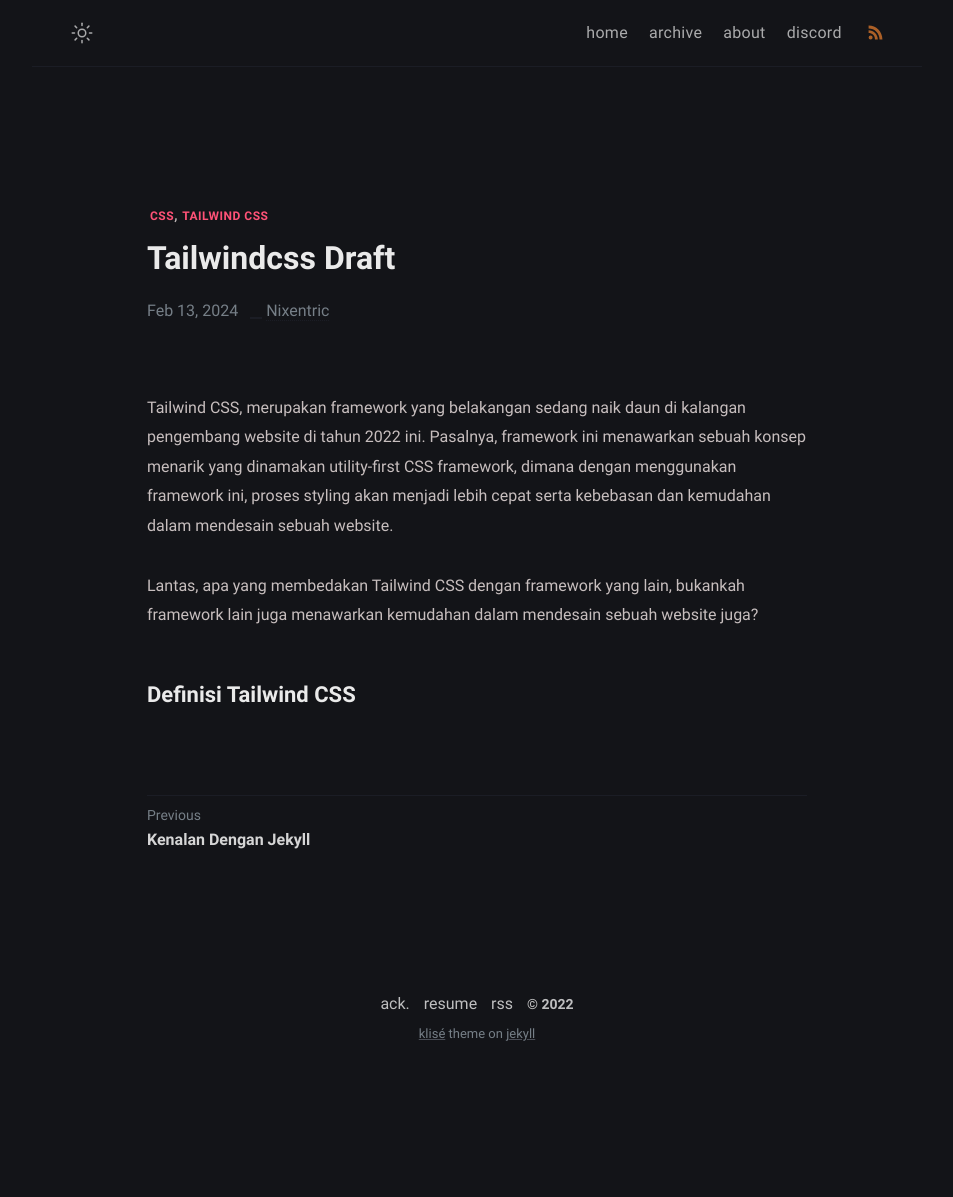
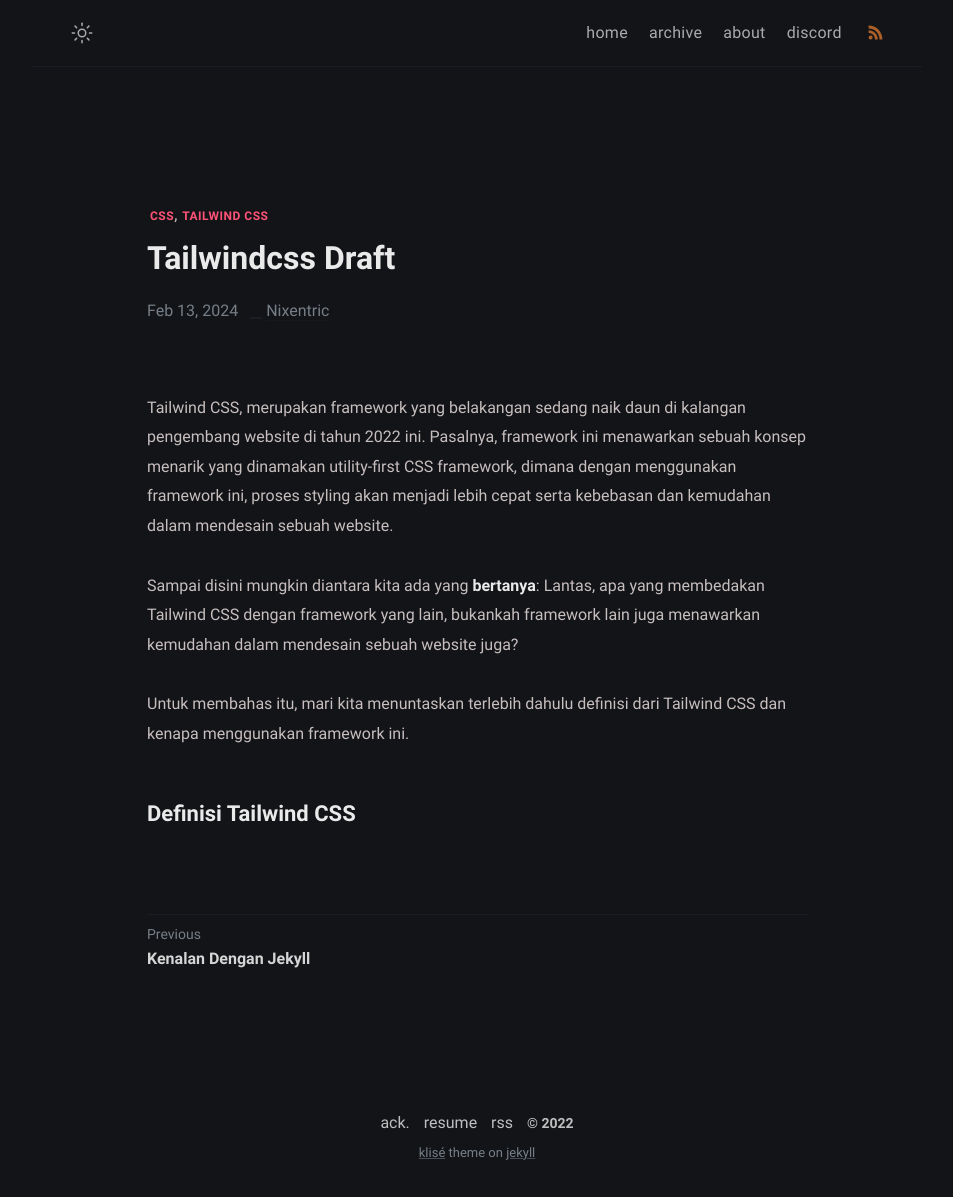
Before and after one commit to nixentric/nixentric.github.io, a Jekyll site: the page built from _posts/2022-02-15-tailwindcss-draft.md, in a window 1280 px wide. Shown: the whole page, without its empty margins (163-1116 px from the left). Built offline with Jekyll 4.4.1, drawn with Linux system fonts in a browser that asks for light colours; before the commit the page ends 1078 px from its top, so only the background shows below that.

Commit message:
Update 2022-02-15-tailwindcss-draft.md

```diff
--- a/_posts/2022-02-15-tailwindcss-draft.md
+++ b/_posts/2022-02-15-tailwindcss-draft.md
@@ -10,6 +10,8 @@ permalink: /:categories/:title
 ---
 Tailwind CSS, merupakan framework yang belakangan sedang naik daun di kalangan pengembang website di tahun 2022 ini. Pasalnya, framework ini menawarkan sebuah konsep menarik yang dinamakan utility-first CSS framework, dimana dengan menggunakan framework ini, proses styling akan menjadi lebih cepat serta kebebasan dan kemudahan dalam mendesain sebuah website.
 
-Lantas, apa yang membedakan Tailwind CSS dengan framework yang lain, bukankah framework lain juga menawarkan kemudahan dalam mendesain sebuah website juga?
+Sampai disini mungkin diantara kita ada yang **bertanya**: Lantas, apa yang membedakan Tailwind CSS dengan framework yang lain, bukankah framework lain juga menawarkan kemudahan dalam mendesain sebuah website juga?
+
+Untuk membahas itu, mari kita menuntaskan terlebih dahulu definisi dari Tailwind CSS dan kenapa menggunakan framework ini.
 
 ## Definisi Tailwind CSS
```
